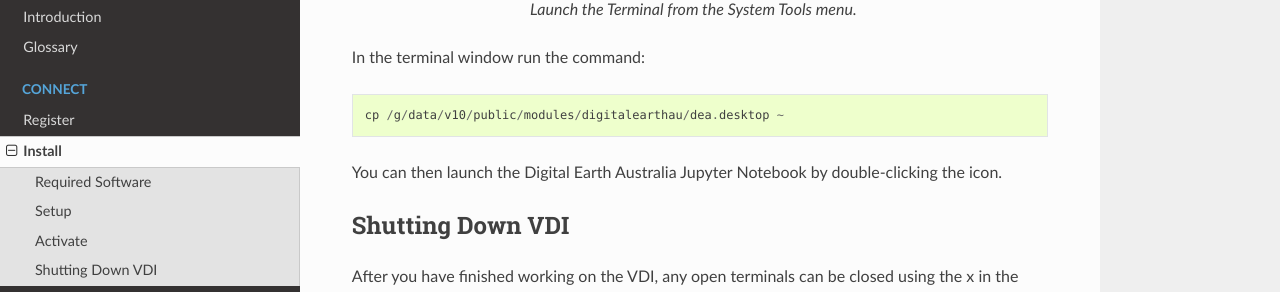
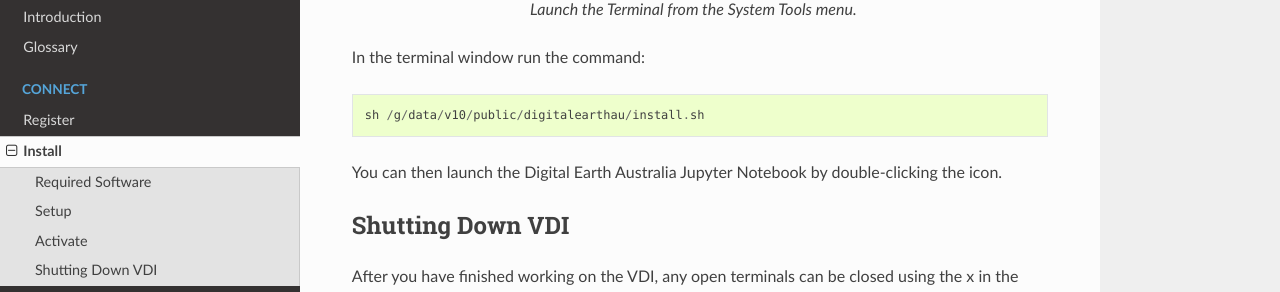
Before and after one commit to GeoscienceAustralia/digitalearthau, a Sphinx documentation site: the page built from docs/connect/install.rst, in a window 1280 px wide and 900 px high, scrolled down 1272 px. Shown: the part 230-522 px from the top of the window. Built offline with Sphinx 7.4.7 and the Read the Docs theme 2.0.0, drawn with Linux system fonts in a browser that asks for light colours.

Commit message:
Update install instructions

```diff
--- a/docs/connect/install.rst
+++ b/docs/connect/install.rst
@@ -55,7 +55,7 @@
 
 In the terminal window run the command::
 
-   cp /g/data/v10/public/modules/digitalearthau/dea.desktop ~
+   sh /g/data/v10/public/digitalearthau/install.sh
 
 You can then launch the Digital Earth Australia Jupyter Notebook by double-clicking the icon.
 
```
